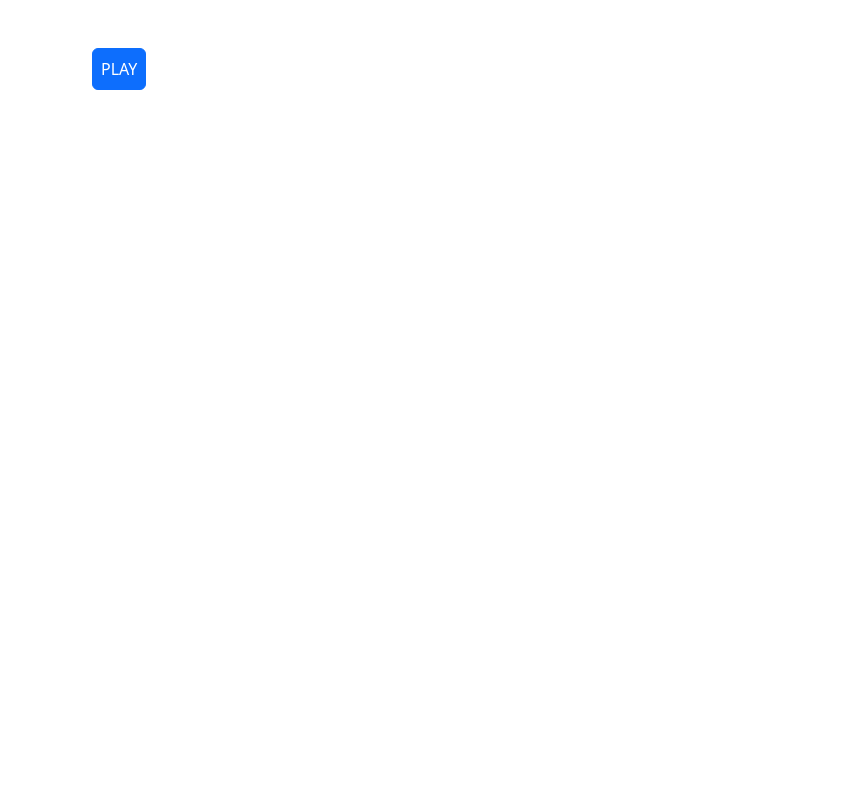
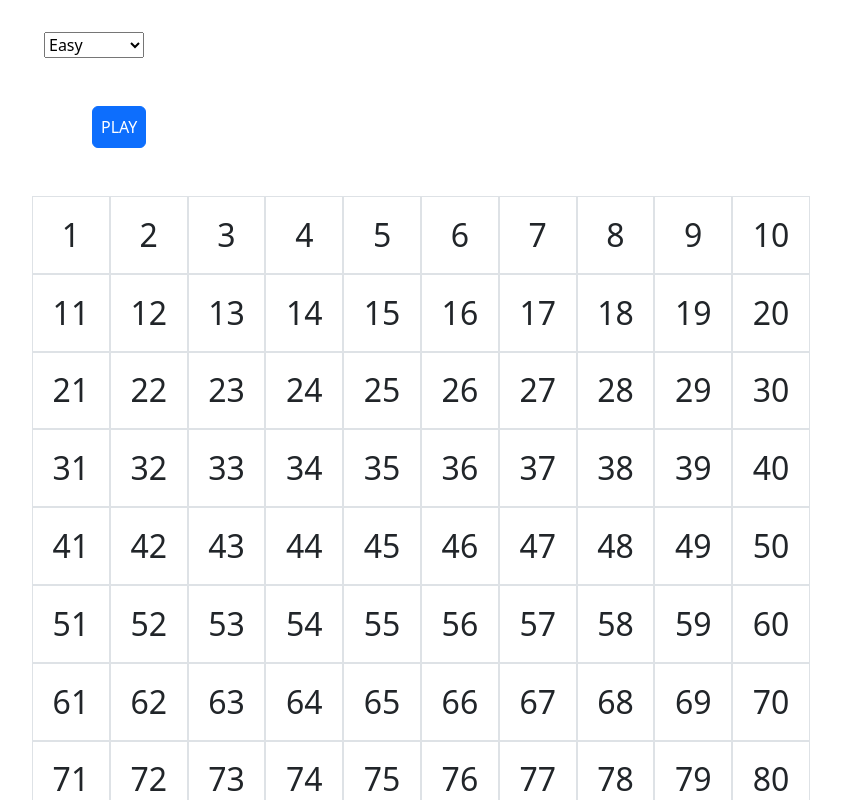
Before and after one commit to ArrobbioUmberto/js-campominato-dom, a plain HTML site: page index.html in a window 1280 px wide. Both pictures are taken after a click on the button "PLAY". Shown: the top 800 px of the page, without its empty margins (219-1060 px from the left). Drawn offline with nearby package versions, Linux system fonts and the light colour scheme.

Commit message:
FEAT level setting

```diff
--- a/index.html
+++ b/index.html
@@ -10,8 +10,10 @@
 </head>
 <body>
     <div class="container" id="table-width">
-        <button class="btn btn-primary d-flex m-5 p-2"> PLAY</button>
+        <div class="play"></div>
+        <button class="btn btn-primary d-flex m-5 p-2 "> PLAY</button>
         <div class="row"></div>
+
     </div>
 
 
--- a/js/app.js
+++ b/js/app.js
@@ -1,40 +1,46 @@
 console.log('ciao')
 
 
-// const numeroCelle = 10
-// console.log(numeroCelle)
-// const tabellaArea = numeroCelle**2
-// console.log(tabellaArea)
+const numeroCelle = 10
+console.log(numeroCelle)
+const tabellaArea = numeroCelle**2
+console.log(tabellaArea)
 
-// const appendHTML = document.querySelector('.row')
+const appendHTML = document.querySelector('.row')
+const playHTML = document.querySelector('.play')
+playHTML.innerHTML= `<select id="select" name="level" style="width: 100px" class="d-flex flex-row" >
+                         <option value="first">Easy</option>
+                         <option value="middle">Medium</option>
+                         <option value="strong">Hard</option>
+                    </select>`
+const btnElement = document.querySelector('.btn')
+console.log(btnElement)
 
-// const btnElement = document.querySelector('.btn')
-// console.log(btnElement)
-// btnElement.addEventListener('click', function(){
-//     appendHTML.innerHTML = ''
-//     for (let i = 0; i < tabellaArea; i++){
-//         console.log(i+1)
-//         const createDiv = `<div class="d-flex flex-row flex-nowrap p-2 border justify-content-center align-items-center cella fs-2" style="width: calc(100%/${numeroCelle});aspect-ratio:1">${i+1}</div>`
-//         appendHTML.innerHTML += createDiv
-//     }
-//     console.log(appendHTML)
-//     const celleElements = document.querySelectorAll('.cella')
-//       console.log(celleElements)
+btnElement.addEventListener('click', function(){
+    appendHTML.innerHTML = ''
+    for (let i = 0; i < tabellaArea; i++){
+        console.log(i+1)
+        const createDiv = `<div class="d-flex flex-row flex-nowrap p-2 border justify-content-center align-items-center cella fs-2" style="width: calc(100%/${numeroCelle});aspect-ratio:1">${i+1}</div>`
+        appendHTML.innerHTML += createDiv
+    }
+    console.log(appendHTML)
+    const celleElements = document.querySelectorAll('.cella')
+      console.log(celleElements)
 
-//     for (let i = 0; i < celleElements.length; i++) {
-// 	const cella = celleElements[i]
+    for (let i = 0; i < celleElements.length; i++) {
+	const cella = celleElements[i]
 
-// 	cella.addEventListener('click', function () {
-//         cella.classList.add('color')
-// 		console.log(i + 1)
-// 	})
-// }
-// })
+	cella.addEventListener('click', function () {
+        cella.classList.add('color')
+		console.log(i + 1)
+	})
+}
+})
 
 
 
 // Fase due esercizio
-let quanteBombe = 8
+let quanteBombe = 16
 let  numeriElencoBomba = []
 do{
     for (let i=0; i < quanteBombe; i++){
```
